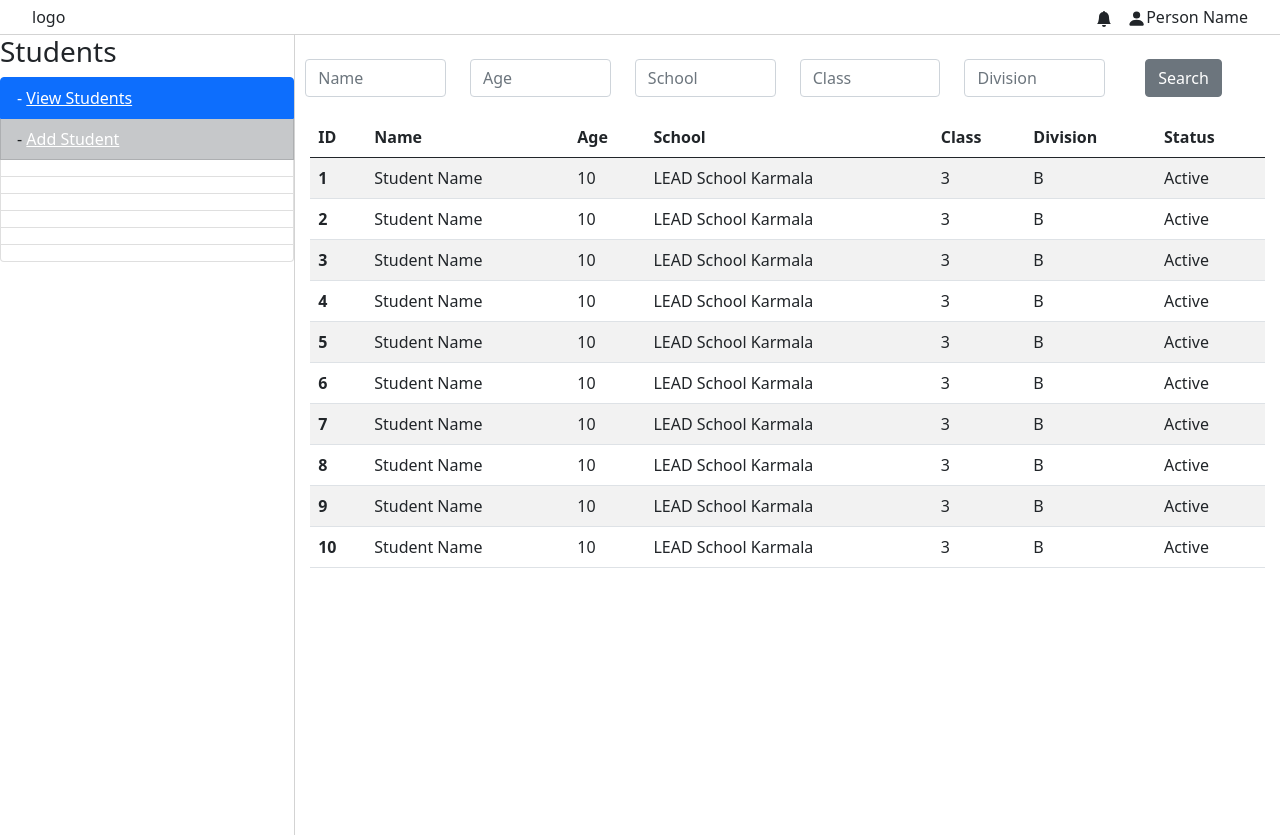
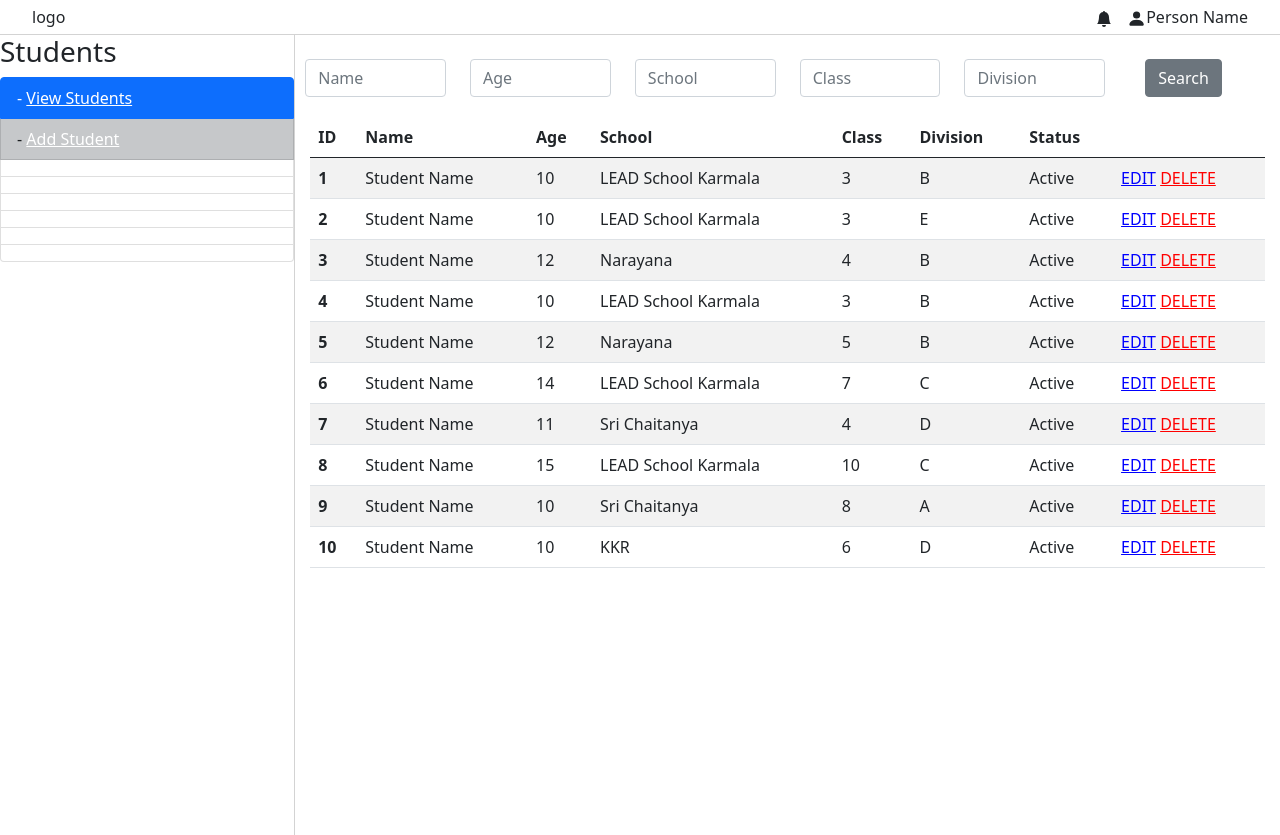
Before and after one commit to vikaschowdary47/Erp, a React (Create React App) app: page /students in a window 1280 px wide. Built offline with nearby package versions, Linux system fonts and the light colour scheme.

Commit message:
add to list

```diff
--- a/src/components/Students/AddStudent/AddStudent.js
+++ b/src/components/Students/AddStudent/AddStudent.js
@@ -1,27 +1,51 @@
-import React, { useState } from "react";
+import React, { useState, useContext } from "react";
 import DatePicker from "react-datepicker";
 import "react-datepicker/dist/react-datepicker.css";
 import "./AddStudent.css";
+import { StudentContext } from "../StudentContext";
 
 const AddStudent = () => {
   const [selectedDate, setSelectedDate] = useState(new Date());
   const [name, setName] = useState("");
-  const [age, setAge] = useState("");
+  // const [age, setAge] = useState("");
   const [school, setSchool] = useState("");
   const [classNum, setClassNum] = useState("");
   const [division, setDivision] = useState("");
+  const [status, setStatus] = useState("");
+  const [students, setStudents] = useContext(StudentContext);
+
+  const onSubmit = (e) => {
+    e.preventDefault();
+    const student = {
+      name: name,
+      date: selectedDate,
+      school: school,
+      class: classNum,
+      division: division,
+      status: status,
+      id: "11",
+    };
+    setStudents((prevStudents) => [...prevStudents, student]);
+    console.log(student);
+  };
 
   return (
     <div className="addstudent mt-5">
       <div className="addstudent__body">
         <h3 className="mb-5">Add Student</h3>
-        <form>
+        <form onSubmit={onSubmit}>
           <div className="row mb-3">
             <label htmlFor="name" className="col-sm-2 col-form-label">
               Full Name
             </label>
             <div className="col-sm-5">
-              <input type="text" className="form-control" id="name" />
+              <input
+                type="text"
+                className="form-control"
+                id="name"
+                value={name}
+                onChange={(e) => setName(e.target.value)}
+              />
             </div>
           </div>
           <div className="row mb-3">
@@ -53,6 +77,8 @@ const AddStudent = () => {
                   className="form-control"
                   list="institution"
                   placeholder="Select"
+                  value={school}
+                  onChange={(e) => setSchool(e.target.value)}
                 />
                 <datalist id="institution">
                   <option value="Schoolool Karmala" />
@@ -74,6 +100,8 @@ const AddStudent = () => {
                   className="form-control"
                   list="class"
                   placeholder="Select"
+                  value={classNum}
+                  onChange={(e) => setClassNum(e.target.value)}
                 />
                 <datalist id="class">
                   <option value="1" />
@@ -100,6 +128,8 @@ const AddStudent = () => {
                   className="form-control"
                   list="division"
                   placeholder="Select"
+                  value={division}
+                  onChange={(e) => setDivision(e.target.value)}
                 />
                 <datalist id="division">
                   <option value="A" />
@@ -120,7 +150,8 @@ const AddStudent = () => {
                       type="radio"
                       name="gridRadios"
                       id="gridRadios1"
-                      value="option1"
+                      value="true"
+                      onChange={() => setStatus("Active")}
                     />
                     <label className="form-check-label" htmlFor="gridRadios1">
                       Active
@@ -132,7 +163,8 @@ const AddStudent = () => {
                       type="radio"
                       name="gridRadios"
                       id="gridRadios2"
-                      value="option2"
+                      value="false"
+                      onChange={() => setStatus("InActive")}
                     />
                     <label className="form-check-label" htmlFor="gridRadios2">
                       Inactive
--- a/src/components/Students/StudentContext.js
+++ b/src/components/Students/StudentContext.js
@@ -20,16 +20,16 @@ export const StudentProvider = (props) => {
       Age: "10",
       school: "LEAD School Karmala",
       class: "3",
-      division: "B",
+      division: "E",
       id: 2,
       status: "Active",
     },
     {
       name: "Student Name",
       Dob: "10/5/2010",
-      Age: "10",
-      school: "LEAD School Karmala",
-      class: "3",
+      Age: "12",
+      school: "Narayana",
+      class: "4",
       division: "B",
       id: 3,
       status: "Active",
@@ -47,9 +47,9 @@ export const StudentProvider = (props) => {
     {
       name: "Student Name",
       Dob: "10/5/2010",
-      Age: "10",
-      school: "LEAD School Karmala",
-      class: "3",
+      Age: "12",
+      school: "Narayana",
+      class: "5",
       division: "B",
       id: 5,
       status: "Active",
@@ -57,30 +57,30 @@ export const StudentProvider = (props) => {
     {
       name: "Student Name",
       Dob: "10/5/2010",
-      Age: "10",
+      Age: "14",
       school: "LEAD School Karmala",
-      class: "3",
-      division: "B",
+      class: "7",
+      division: "C",
       id: 6,
       status: "Active",
     },
     {
       name: "Student Name",
       Dob: "10/5/2010",
-      Age: "10",
-      school: "LEAD School Karmala",
-      class: "3",
-      division: "B",
+      Age: "11",
+      school: "Sri Chaitanya",
+      class: "4",
+      division: "D",
       id: 7,
       status: "Active",
     },
     {
       name: "Student Name",
       Dob: "10/5/2010",
-      Age: "10",
+      Age: "15",
       school: "LEAD School Karmala",
-      class: "3",
-      division: "B",
+      class: "10",
+      division: "C",
       id: 8,
       status: "Active",
     },
@@ -88,9 +88,9 @@ export const StudentProvider = (props) => {
       name: "Student Name",
       Dob: "10/5/2010",
       Age: "10",
-      school: "LEAD School Karmala",
-      class: "3",
-      division: "B",
+      school: "Sri Chaitanya",
+      class: "8",
+      division: "A",
       id: 9,
       status: "Active",
     },
@@ -98,9 +98,9 @@ export const StudentProvider = (props) => {
       name: "Student Name",
       Dob: "10/5/2010",
       Age: "10",
-      school: "LEAD School Karmala",
-      class: "3",
-      division: "B",
+      school: "KKR",
+      class: "6",
+      division: "D",
       id: 10,
       status: "Active",
     },
--- a/src/components/Students/StudentTable/StudentDetailsTable.js
+++ b/src/components/Students/StudentTable/StudentDetailsTable.js
@@ -15,6 +15,7 @@ const StudentDetailsTable = () => {
             <th scope="col">Class</th>
             <th scope="col">Division</th>
             <th scope="col">Status</th>
+            <th scope="col"></th>
           </tr>
         </thead>
         <tbody>
@@ -27,6 +28,12 @@ const StudentDetailsTable = () => {
               <td>{student.class}</td>
               <td>{student.division}</td>
               <td>{student.status}</td>
+              <td>
+                <a href="##">EDIT</a>{" "}
+                <a href="##" className="danger">
+                  DELETE
+                </a>
+              </td>
             </tr>
           ))}
         </tbody>
--- a/src/components/Students/StudentTable/StudentTable.css
+++ b/src/components/Students/StudentTable/StudentTable.css
@@ -21,3 +21,9 @@ datalist {
   width: 97%;
   margin: auto;
 }
+tbody a {
+  color: blue;
+}
+.danger {
+  color: red;
+}
```
